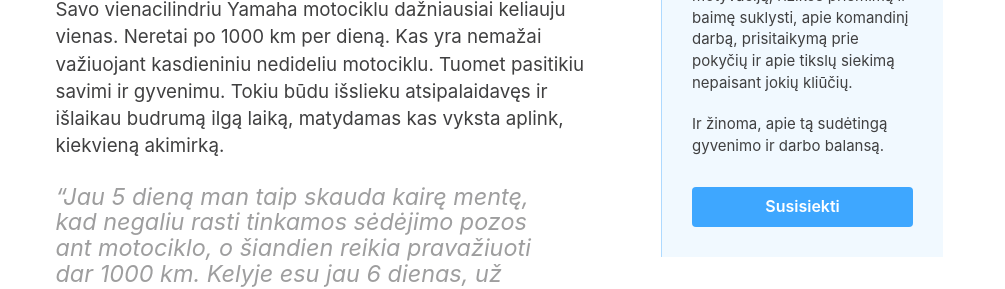
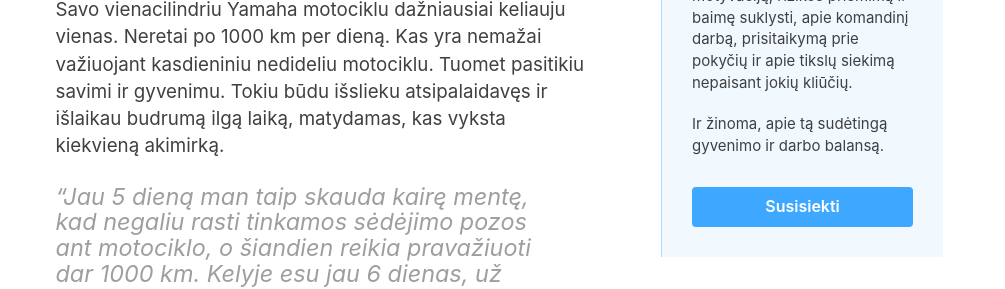
Before and after one commit to karolismieliauskas/thecoldestride.com, a Jekyll site: the page built from pages/lt/about.html, in a window 1280 px wide and 900 px high, scrolled down 627 px. Shown: the part 262-551 px from the top of the window, without its empty margins (137-1142 px from the left). Built offline with Jekyll 4.4.1, drawn with Linux system fonts in a browser that asks for light colours.

Commit message:
Update about.yml

```diff
--- a/_data/lt/about.yml
+++ b/_data/lt/about.yml
@@ -3,7 +3,7 @@ hero:
 body: |
     Sudėtingas važiavimas motociklu man yra puiki aktyvios meditacijos forma. Mano atvėju motociklas yra ideali priemonė, padedanti pasitikrinti savo galimybių ribas ir artimiau save pažinti stebint vidinius vandenynus, kvėpavimą, protą, jausmus ir viską, ką akys mato. Manau, kad sąmonės horizontai yra tokie platūs, jog nuolatinis jų pažinimas yra vienas svarbiausių dalykų gyvenime.
 
-    Savo vienacilindriu Yamaha motociklu dažniausiai keliauju vienas. Neretai po 1000 km per dieną. Kas yra nemažai važiuojant kasdieniniu nedideliu motociklu. Tuomet pasitikiu savimi ir gyvenimu. Tokiu būdu išslieku atsipalaidavęs ir išlaikau budrumą  ilgą laiką, matydamas kas vyksta aplink, kiekvieną akimirką.
+    Savo vienacilindriu Yamaha motociklu dažniausiai keliauju vienas. Neretai po 1000 km per dieną. Kas yra nemažai važiuojant kasdieniniu nedideliu motociklu. Tuomet pasitikiu savimi ir gyvenimu. Tokiu būdu išslieku atsipalaidavęs ir išlaikau budrumą ilgą laiką, matydamas, kas vyksta kiekvieną akimirką.
 
     > "Jau 5 dieną man taip skauda kairę mentę, kad negaliu rasti tinkamos sėdėjimo pozos ant motociklo, o šiandien reikia pravažiuoti dar 1000 km. Kelyje esu jau 6 dienas, už manęs  –  6000 km. Aplink mane  – nuostabūs vaizdai, aš užuodžiu Sibirą (ir senus automobilius ), gaivų ir karštą orą, aš matau saulėtekius ir saulėlydžius, aš matau mintis ir šią skausmo idėją. Bet ji neturi šansų išlikti ir praeis...kaip ir visa kita."
     >
```
